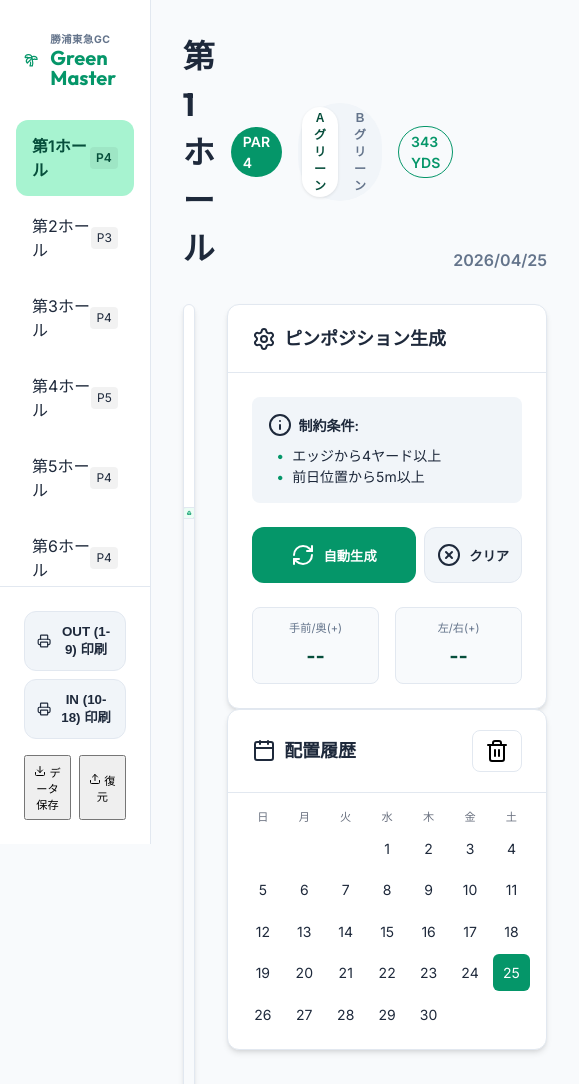
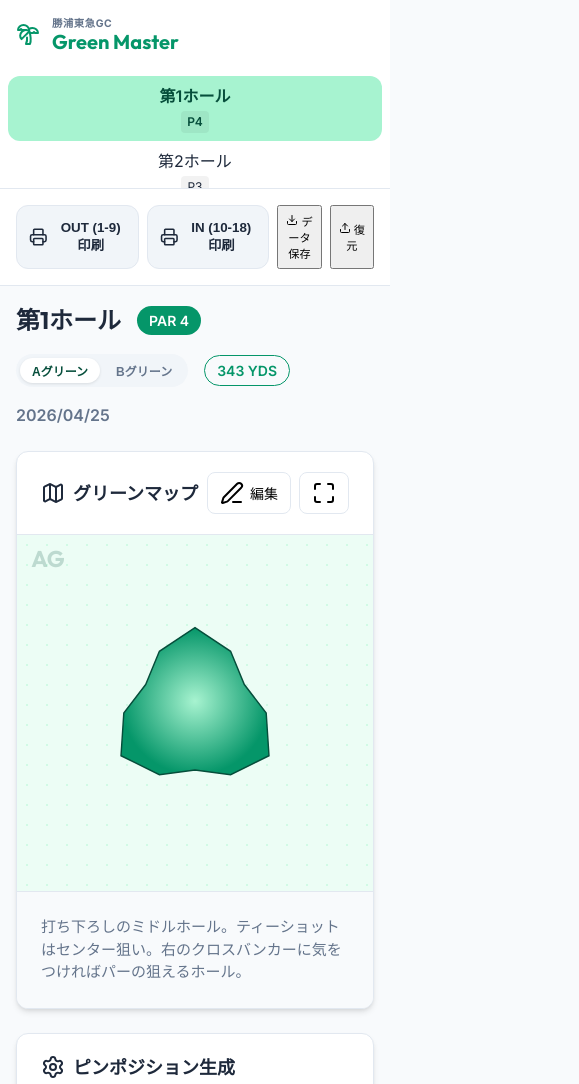
Before and after one commit to takenatsukeihiro-eng/-, a website built with Vite: page index.html in a window 390 px wide. Shown: the top 1084 px of the page, 579 px wide, since content can reach past the window. Built offline with nearby package versions, Linux system fonts and the light colour scheme.

Commit message:
fix: responsive design for mobile (fix missing map issue)

```diff
--- a/src/style.css
+++ b/src/style.css
@@ -522,3 +522,86 @@ h1, h2, h3, .brand-main {
 .edit-handle:hover {
   fill: var(--primary-light);
 }
+
+/* レスポンシブ (スマホ対応) */
+@media screen and (max-width: 900px) {
+  #app {
+    flex-direction: column;
+  }
+
+  .sidebar {
+    width: 100%;
+    height: auto;
+    position: relative;
+    border-right: none;
+    border-bottom: 1px solid var(--border);
+  }
+
+  .sidebar-header {
+    padding: 1rem;
+  }
+
+  .hole-nav {
+    max-height: 120px;
+    padding: 0.5rem;
+  }
+
+  .hole-list {
+    display: flex;
+    gap: 0.5rem;
+    overflow-x: auto;
+    padding-bottom: 0.5rem;
+  }
+
+  .hole-item {
+    flex: 0 0 auto;
+    margin-bottom: 0;
+    padding: 0.5rem 1rem;
+    flex-direction: column;
+    align-items: center;
+    gap: 0.2rem;
+  }
+
+  .sidebar-footer {
+    display: flex;
+    flex-wrap: wrap;
+    gap: 0.5rem;
+    padding: 1rem;
+  }
+
+  .sidebar-footer .btn-secondary,
+  .sidebar-footer .data-mgmt {
+    flex: 1;
+    margin-top: 0 !important;
+  }
+
+  .main-content {
+    padding: 1rem;
+  }
+
+  .top-bar {
+    flex-direction: column;
+    align-items: flex-start;
+    gap: 1rem;
+    margin-bottom: 1.5rem;
+  }
+
+  .dashboard-grid {
+    grid-template-columns: 1fr;
+    gap: 1.5rem;
+  }
+
+  .current-hole-info {
+    flex-wrap: wrap;
+  }
+
+  .current-hole-info h1 {
+    font-size: 1.5rem;
+  }
+
+  .side-panels {
+    display: flex;
+    flex-direction: column;
+    gap: 1.5rem;
+  }
+}
```
